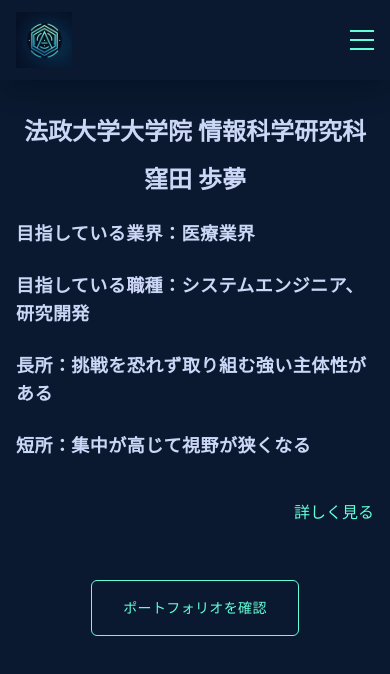
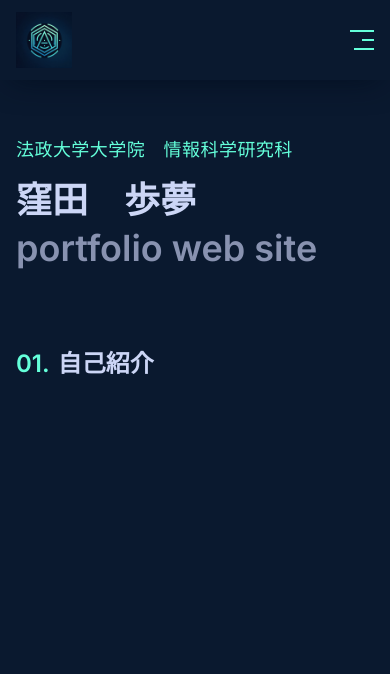
Before and after one commit to Ayumu0922/portfolio, a Next.js app: page / in a window 390 px wide. Shown: the top 674 px of the page. Built offline with nearby package versions, Linux system fonts and the light colour scheme.

Commit message:
banner修正

```diff
--- a/app/page.tsx
+++ b/app/page.tsx
@@ -4,7 +4,8 @@
 import RightSide from "@/components/RightSide";
 import Head from "next/head";
 import { motion } from "framer-motion";
-import Middle from "@/components/Middle";
+import Banner from "@/components/Banner";
+import About from "@/components/About";
 
 export default function Home() {
   return (
@@ -20,20 +21,16 @@
         <motion.div
           initial={{ opacity: 0 }}
           animate={{ opacity: 1 }}
-          transition={{ delay: 1.4 }}
-          className=" w-full h-[88vh] xl:flex items-center gap-20 justify-between"
+          transition={{ delay: 1.6 }}
+          className=" w-full h-[88vh]  items-center gap-20 justify-between"
         >
           <div className=" hidden md:inline-flex w-32 h-full fixed left-0 bottom-0 z-0">
             <LeftSide />
           </div>
-          <motion.div
-            initial={{ opacity: 0 }}
-            animate={{ opacity: 1 }}
-            transition={{ delay: 1.9 }}
-            className=" h-[88vh] mx-auto p-4 z-10"
-          >
-            <Middle />
-          </motion.div>
+          <div className=" h-[88vh] mx-auto p-4 z-10">
+            <Banner />
+            <About />
+          </div>
           <motion.div
             initial={{ opacity: 0 }}
             animate={{ opacity: 1 }}
--- /dev/null
+++ b/components/About.tsx
@@ -0,0 +1,20 @@
+"use client";
+import React from "react";
+import SectionTitle from "./SectionTitle";
+
+const About = () => {
+  return (
+    <section
+      id="about"
+      className=" max-w-containerSmall mx-auto py-10 lgl:py-32 flex flex-col gap-8"
+    >
+      <SectionTitle title="自己紹介" titleNo="01" />
+      <div className="flex flex-col lgl:flex-row gap-16">
+        <div className=" w-full lgl:w-2/3 text-base text-textDark font-medium flex flex-col gap-4"></div>
+        <div></div>
+      </div>
+    </section>
+  );
+};
+
+export default About;
--- /dev/null
+++ b/components/Banner.tsx
@@ -0,0 +1,30 @@
+import { motion } from "framer-motion";
+
+const Banner = () => {
+  return (
+    <section
+      id="home"
+      className="max-w-contentContainer mx-auto  py-10 mdl:py-24 flex flex-col gap-4 lgl:gap-8 mdl:px-10 xl:py-4 "
+    >
+      <motion.h3
+        initial={{ y: 10, opacity: 0 }}
+        animate={{ y: 0, opacity: 1 }}
+        transition={{ duration: 0.5, delay: 0.6 }}
+        className=" text-lg tracking-wide text-textGreen"
+      >
+        法政大学大学院　情報科学研究科
+      </motion.h3>
+      <motion.h1
+        initial={{ y: 10, opacity: 0 }}
+        animate={{ y: 0, opacity: 1 }}
+        transition={{ duration: 0.5, delay: 0.7 }}
+        className=" text-4xl lgl:text-6xl font-semibold flex flex-col"
+      >
+        窪田　歩夢
+        <span className=" text-textDark mt-2 lgl:mt-4">portfolio web site</span>
+      </motion.h1>
+    </section>
+  );
+};
+
+export default Banner;
--- a/components/Middle.tsx
+++ /dev/null
@@ -1,76 +0,0 @@
-import { motion } from "framer-motion";
-
-const Middle = () => {
-  return (
-    <section
-      id="home"
-      className="max-w-contentContainer mx-auto  py-5 mdl:py-10 flex flex-col  gap-6 lgl:gap-11 mdl:px-5 xl:px-12 "
-    >
-      <motion.div
-        initial={{ y: 10, opacity: 0 }}
-        animate={{ y: 0, opacity: 1 }}
-        transition={{ duration: 0.5, delay: 0.6 }}
-        className="flex flex-col  items-center justify-center"
-      >
-        <h3 className="text-2xl lgl:text-4xl font-semibold  mb-2 xl:text-6xl">
-          法政大学大学院 情報科学研究科
-        </h3>
-        <h2 className="text-2xl lgl:text-4xl font-semibold mt-2 xl:text-6xl  xl:mt-4">
-          窪田 歩夢
-        </h2>
-      </motion.div>
-      <motion.div
-        initial={{ y: 10, opacity: 0 }}
-        animate={{ y: 0, opacity: 1 }}
-        transition={{ duration: 0.5, delay: 0.8 }}
-        className=" space-y-6 xl:space-y-11  "
-      >
-        {/* 各項目の詳細を記述 */}
-        <p>
-          <strong className="text-lg tracking-wide  lg:text-2xl xl:text-4xl">
-            目指している業界：医療業界
-          </strong>
-        </p>
-        <p>
-          <strong className="text-lg tracking-wide lg:text-2xl xl:text-4xl">
-            目指している職種：システムエンジニア、研究開発
-          </strong>
-        </p>
-        <p>
-          <strong className="text-lg tracking-wide lg:text-2xl xl:text-4xl">
-            長所：挑戦を恐れず取り組む強い主体性がある
-          </strong>
-        </p>
-        <p>
-          <strong className="text-lg tracking-wide lg:text-2xl xl:text-4xl">
-            短所：集中が高じて視野が狭くなる
-          </strong>
-        </p>
-      </motion.div>
-      <div className="mt-2 flex   justify-end lg:text-2xl">
-        <a
-          href="履歴書のURL"
-          target="_blank"
-          className="flex md:text-right group overflow"
-        >
-          <div className="mt-2 flex justify-end lg:text-2xl z-10">
-            <a href="履歴書のURL" target="_blank" className="text-underline">
-              詳しく見る
-            </a>
-          </div>
-        </a>
-      </div>
-      <div className="flex flex-col items-center mt-8">
-        <a
-          href="https://github.com/Ayumu0922"
-          target="_blank"
-          className="w-52 h-14 text-sm border border-textGreen rounded-md text-textGreen tracking-wide hover:bg-hoverColor duration-300 flex items-center justify-center"
-        >
-          ポートフォリオを確認
-        </a>
-      </div>
-    </section>
-  );
-};
-
-export default Middle;
--- a/components/Navbar.tsx
+++ b/components/Navbar.tsx
@@ -7,11 +7,10 @@
 import { motion } from "framer-motion";
 
 const Navbar = () => {
-  // より目立つアニメーションのための設定
   const staggeredAnimation = (delay: number) => ({
     initial: { y: -30, opacity: 0 },
     animate: { y: 0, opacity: 1 },
-    transition: { duration: 0.6, delay },
+    transition: { duration: 1.0, delay },
   });
 
   return (
@@ -20,7 +19,7 @@
         <motion.div
           initial={{ opacity: 0 }}
           animate={{ opacity: 1 }}
-          transition={{ duration: 0.5 }}
+          transition={{ duration: 1.0, delay: 0.2 }}
         >
           <Image src={logo} alt="logo" className="w-14" />
         </motion.div>
@@ -30,13 +29,13 @@
               href="#home"
               className="flex items-center gap-1 font-medium text-textDark hover:text-textGreen cursor-pointer duration-300 nav-link"
             >
-              <motion.li {...staggeredAnimation(0)}>ホーム</motion.li>
+              <motion.li {...staggeredAnimation(0.3)}>ホーム</motion.li>
             </Link>
             <Link
               href="#about"
               className="flex items-center gap-1 font-medium text-textDark hover:text-textGreen cursor-pointer duration-300 nav-link"
             >
-              <motion.li {...staggeredAnimation(0.1)}>
+              <motion.li {...staggeredAnimation(0.4)}>
                 <span className="  text-textGreen">01.</span> 自己紹介
               </motion.li>
             </Link>
@@ -44,7 +43,7 @@
               href="#study"
               className="flex items-center gap-1 font-medium text-textDark hover:text-textGreen cursor-pointer duration-300 nav-link"
             >
-              <motion.li {...staggeredAnimation(0.2)}>
+              <motion.li {...staggeredAnimation(0.5)}>
                 <span className="  text-textGreen">02.</span> 研究内容
               </motion.li>
             </Link>
@@ -52,7 +51,7 @@
               href="#skillset"
               className="flex items-center gap-1 font-medium text-textDark hover:text-textGreen cursor-pointer duration-300 nav-link"
             >
-              <motion.li {...staggeredAnimation(0.3)}>
+              <motion.li {...staggeredAnimation(0.6)}>
                 <span className="  text-textGreen">03.</span> スキルセット
               </motion.li>
             </Link>
@@ -60,16 +59,14 @@
               href="#contact"
               className="flex items-center gap-1 font-medium text-textDark hover:text-textGreen cursor-pointer duration-300 nav-link"
             >
-              <motion.li {...staggeredAnimation(0.4)}>
+              <motion.li {...staggeredAnimation(0.7)}>
                 <span className="  text-textGreen">04.</span>連絡先
               </motion.li>
             </Link>
           </ul>
           <a href="履歴書のURL" target="_blank">
             <motion.button
-              initial={{ opacity: 0 }}
-              animate={{ opacity: 1 }}
-              transition={{ delay: 0.8 }}
+              {...staggeredAnimation(0.8)}
               className="ml-[20px]  px-4 py-2 rounded-md text-textGreen text-[13px] border border-textGreen  hover:bg-hoverColor duration-300"
             >
               履歴書
@@ -78,10 +75,10 @@
         </div>
 
         {/* 縮小版のアイコン表示 */}
-        <div className="w-6 h-5  flex-col flex justify-between items-center md:hidden text-4xl text-textGreen cursor-pointer overflow-hidden group">
-          <span className="w-full h-[2px] bg-textGreen inline-flex  transform  group-hover:scale-110 group-hover:rotate-45 group-hover:-translate-y-1 transition-all ease-in-out duration-300"></span>
-          <span className="w-full h-[2px] bg-textGreen inline-flex transform group-hover:scale-110  transition-all ease-in-out duration-300"></span>
-          <span className="w-full h-[2px] bg-textGreen inline-flex  group-hover:scale-110 transform group-hover:-rotate-45 group-hover:translate-y-1 transition-all ease-in-out duration-300"></span>
+        <div className="w-6 h-5 flex-col flex justify-between items-center md:hidden text-4xl text-textGreen cursor-pointer overflow-hidden group">
+          <span className="w-full h-[2px] bg-textGreen inline-flex transform  group-hover:translate-x-3 transition-all ease-in-out duration-300"></span>
+          <span className="w-full h-[2px] bg-textGreen inline-flex  translate-x-3 transform group-hover:translate-x-0 transition-all ease-in-out duration-300"></span>
+          <span className="w-full h-[2px] bg-textGreen inline-flex  translate-x-1 transform group-hover:translate-x-4 transition-all ease-in-out duration-300"></span>
         </div>
       </div>
     </div>
--- /dev/null
+++ b/components/SectionTitle.tsx
@@ -0,0 +1,17 @@
+import React from "react";
+interface Props {
+  title: string;
+  titleNo: string;
+}
+
+const SectionTitle = ({ title, titleNo }: Props) => {
+  return (
+    <h2 className=" text-2xl font-semibold flex items-center">
+      <span className=" md:text-lg text-textGreen mr-2">{titleNo}.</span>
+      {title}
+      <span className="hidden md:inline-flex md:w-60 lgl:w-72 h-[.5px] bg-gray-700 ml-6"></span>
+    </h2>
+  );
+};
+
+export default SectionTitle;
--- a/tailwind.config.ts
+++ b/tailwind.config.ts
@@ -14,10 +14,31 @@
       containersx: "768px",
     },
     extend: {
+      // md: "667px"
+
+      // 対応デバイス: 中型スマートフォン。
+      // 説明: このブレークポイントは、一般的なスマートフォンの画面サイズに合わせています。iPhone 6/7/8などのような、中型サイズのスマートフォンに最適です。
+      // mdl: "768px" (iPad Mini)
+
+      // 対応デバイス: 小型タブレット。
+      // 説明: このブレークポイントは、iPad Miniのような小型タブレットの標準的な画面幅に適しています。タブレットの縦向き表示に最適なサイズです。
+      // lg: "960px"
+
+      // 対応デバイス: 大型タブレット、小型ラップトップ。
+      // 説明: このブレークポイントは、大型タブレットや小型ラップトップの画面に適しています。タブレットの横向き表示や、小型ラップトップでの表示に適しています。
+      // lgl: "1024px" (iPad Pro)
+
+      // 対応デバイス: 大型タブレット（iPad Pro）。
+      // 説明: このブレークポイントは、iPad Proのような大型タブレットの画面幅に最適化されています。より大きな画面スペースを持つタブレットでの表示に適しています。
+      // xl: "1280px"
+
+      // 対応デバイス: ラップトップ、デスクトップ。
+      // 説明: このブレークポイントは、1280ピクセル以上の画面幅を持つラップトップやデスクトップに適しています。より広い画面を持つデバイスでの表示に最適です。
+
       screens: {
-        xs: "320px",
-        sm: "375px",
-        sml: "500px",
+        // xs: "320px",
+        // sm: "375px",
+        // sml: "500px",
         md: "667px",
         mdl: "768px",
         lg: "960px",
```
